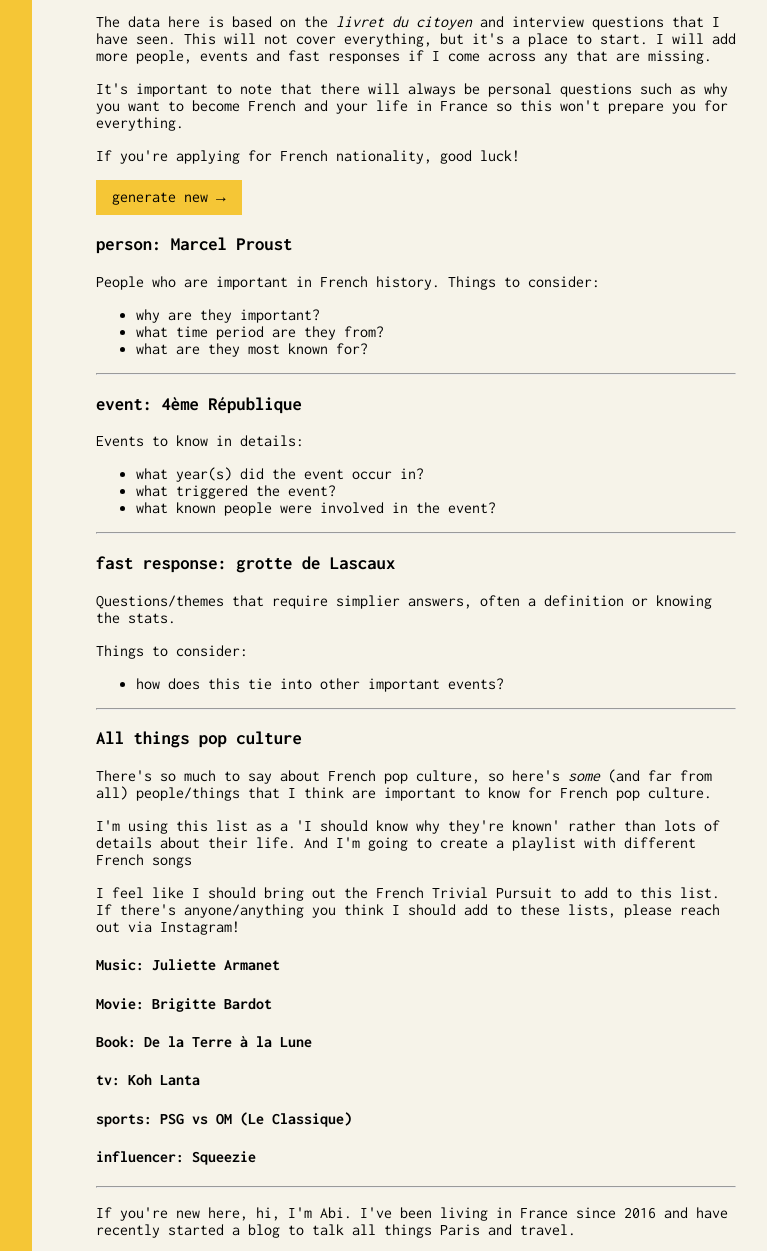
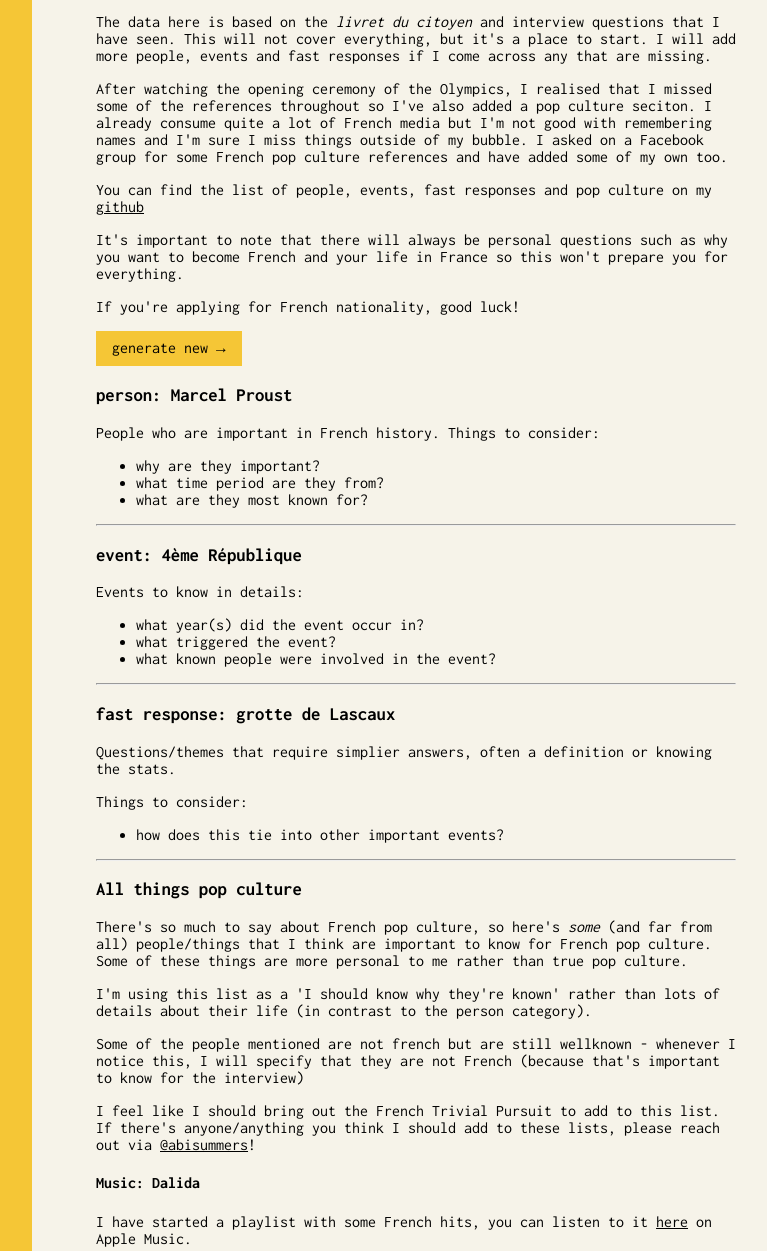
Before and after one commit to abisummers/abisummers.github.io, an Astro site: page /articles/french-history in a window 1280 px wide. Shown: the part 608-1859 px from the top of the page, without its empty margins (224-991 px from the left). Built offline with nearby package versions, Linux system fonts and the light colour scheme; Astro itself is replaced by a stand-in of ours; a web font is replaced by a local one.

Commit message:
add more info to pop culture

```diff
--- a/src/pages/articles/french-history.astro
+++ b/src/pages/articles/french-history.astro
@@ -104,6 +104,7 @@ export const tv = [
   "Les Guignols de l'info",
   "Des chiffres et des lettres",
   "Motus",
+  "Drag Race France",
 ];
 
 export const influencers = [
@@ -130,6 +131,8 @@ export const music = [
   "Juliette Armanet",
   "Serge Gainsbourg",
   "Dalida",
+  "Véronique Sanson",
+  "Daniel Balavoine",
 ];
 
 export const books = [
@@ -168,6 +171,8 @@ export const movies = [
   "Brigitte Bardot",
   "Le huitième jour",
   "Bienvenue à Marly-Gomont",
+  "François Truffaut",
+  "Georges Méliès",
 ];
 
 export const frontmatter = {
@@ -242,6 +247,23 @@ export const frontmatter = {
       are missing.
     </p>
     <p>
+      After watching the opening ceremony of the Olympics, I realised that I
+      missed some of the references throughout so I've also added a pop culture
+      seciton. I already consume quite a lot of French media but I'm not good
+      with remembering names and I'm sure I miss things outside of my bubble. I
+      asked on a Facebook group for some French pop culture references and have
+      added some of my own too.
+    </p>
+
+    <p>
+      You can find the list of people, events, fast responses and pop culture on
+      my <a
+        href="https://github.com/abisummers/abisummers.github.io/blob/source/src/pages/articles/french-history.astro"
+        >github</a
+      >
+    </p>
+
+    <p>
       It's important to note that there will always be personal questions such
       as why you want to become French and your life in France so this won't
       prepare you for everything.
@@ -299,23 +321,35 @@ export const frontmatter = {
     <p>
       There's so much to say about French pop culture, so here's <i>some</i> (and
       far from all) people/things that I think are important to know for French pop
+      culture. Some of these things are more personal to me rather than true pop
       culture.
     </p>
     <p>
       I'm using this list as a 'I should know why they're known' rather than
-      lots of details about their life. And I'm going to create a playlist with
-      different French songs
+      lots of details about their life (in contrast to the person category).
+    </p>
+    <p>
+      Some of the people mentioned are not french but are still wellknown -
+      whenever I notice this, I will specify that they are not French (because
+      that's important to know for the interview)
     </p>
     <p>
       I feel like I should bring out the French Trivial Pursuit to add to this
       list. If there's anyone/anything you think I should add to these lists,
-      please reach out via Instagram!
+      please reach out via
+      <a href="https://www.instagram.com/abisummers/">@abisummers</a>!
     </p>
     <h4>
       Music: <output id="output-music">
         {music[Math.floor(Math.random() * music.length)]}
       </output>
     </h4>
+    <p>
+      I have started a playlist with some French hits, you can listen to it <a
+        href="https://music.apple.com/fr/playlist/french-hits/pl.u-11zBX41t2zWLB3?l=en-GB"
+        >here</a
+      > on Apple Music.
+    </p>
     <h4>
       Movie: <output id="output-movie">
         {movies[Math.floor(Math.random() * movies.length)]}
```
